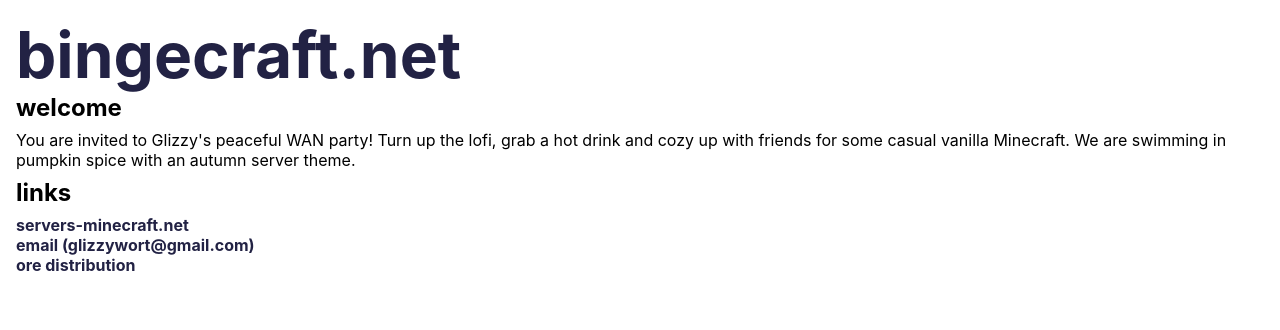
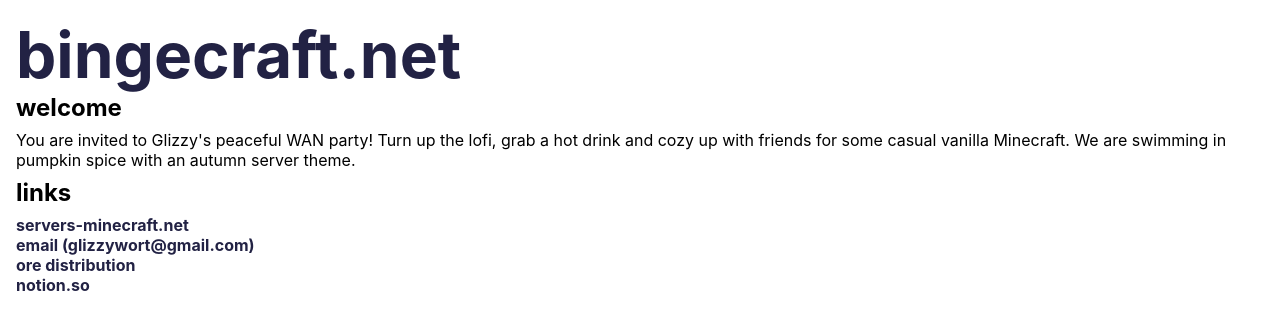
Before and after one commit to bingecraft-net/webapp, a React (Create React App) app in the folder webapp/: page / in a window 1280 px wide. Shown: the top 330 px of the page. Built offline with nearby package versions, Linux system fonts and the light colour scheme.

Commit message:
add notion link

```diff
--- a/webapp/src/App.tsx
+++ b/webapp/src/App.tsx
@@ -36,6 +36,9 @@
           <Link href="https://pbs.twimg.com/media/FFdKHA7X0AQCkVv?format=jpg&name=4096x4096">
             ore distribution
           </Link>
+          <Link href="https://sordid-nightshade-1c3.notion.site/bingecraft-net-3a044ab1b24949e2a5058f025cb63152">
+            notion.so
+          </Link>
         </p>
       </div>
     </div>
```
